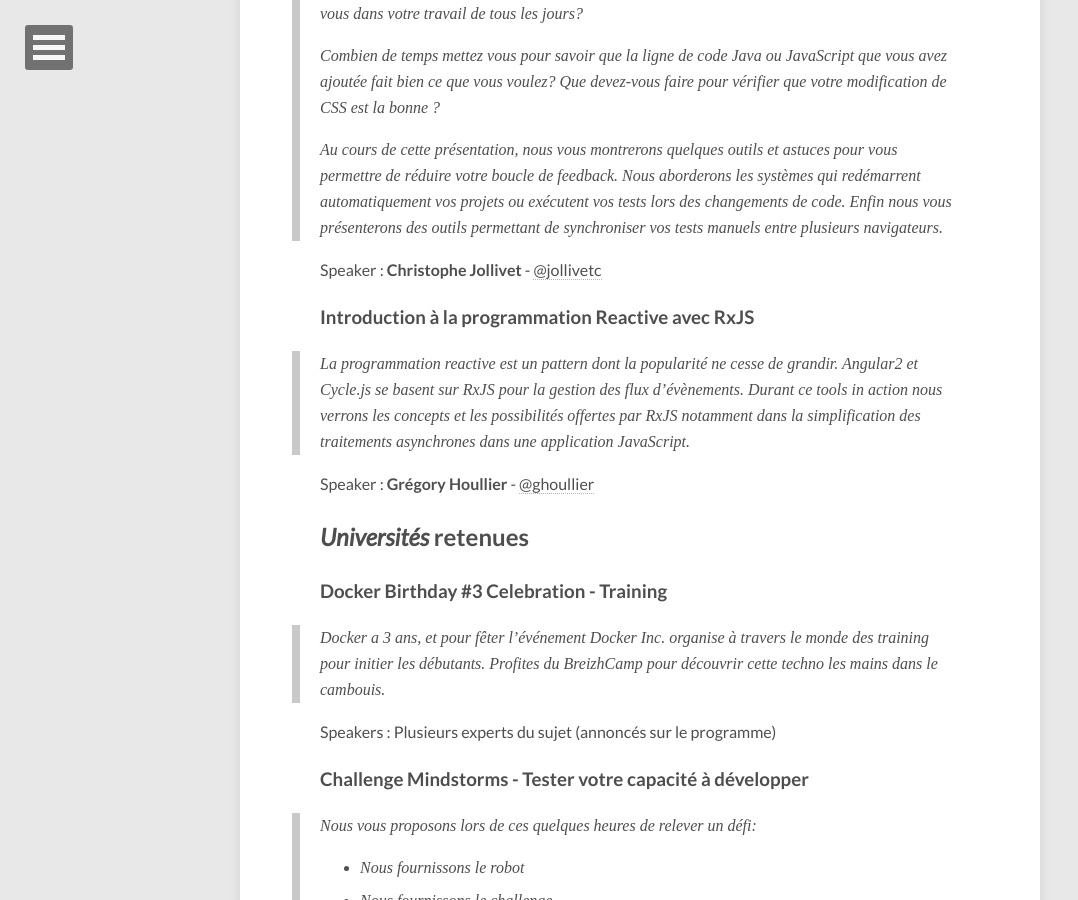
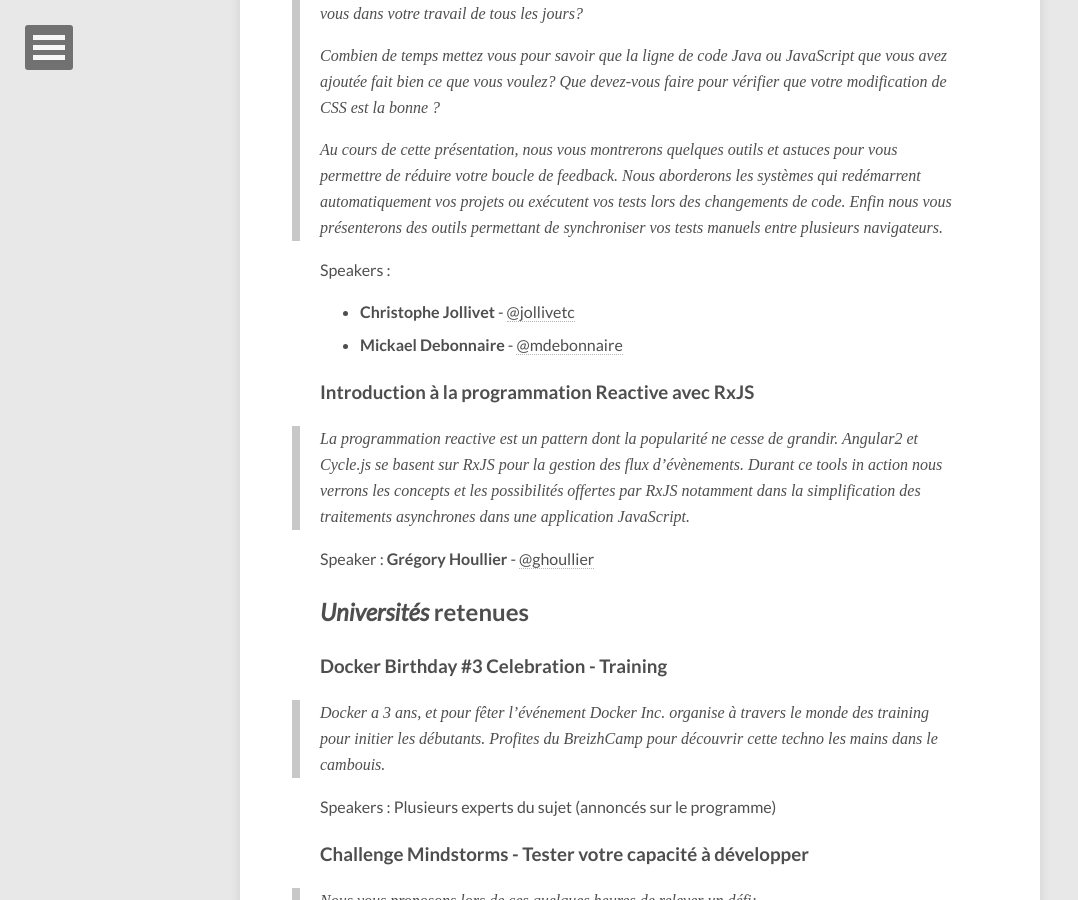
Before and after one commit to breizhcamp/blog, a Jekyll site: the page built from _posts/2016-02-12-PremiersTalks.markdown, in a window 1280 px wide and 900 px high, scrolled down 4829 px. Shown: the whole window, without its empty margins (0-1078 px from the left). Built offline with Jekyll 4.4.1, drawn with Linux system fonts in a browser that asks for light colours; nearby versions of some CDN libraries; comment, search, counter and statistics services are not loaded.

Commit message:
add missing co-speaker

```diff
--- a/_posts/2016-02-12-PremiersTalks.markdown
+++ b/_posts/2016-02-12-PremiersTalks.markdown
@@ -159,7 +159,9 @@ Speaker : **Geoffroy Arnoud**
 >
 >Au cours de cette présentation, nous vous montrerons quelques outils et astuces pour vous permettre de réduire votre boucle de feedback. Nous aborderons les systèmes qui redémarrent automatiquement vos projets ou exécutent vos tests lors des changements de code. Enfin nous vous présenterons des outils permettant de synchroniser vos tests manuels entre plusieurs navigateurs.
 
-Speaker : **Christophe Jollivet** - [@jollivetc](https://twitter.com/jollivetc)
+Speakers :
+* **Christophe Jollivet** - [@jollivetc](https://twitter.com/jollivetc)
+* **Mickael Debonnaire** - [@mdebonnaire](https://twitter.com/mdebonnaire)
 
 <a id="tia-4"></a>
 
```
